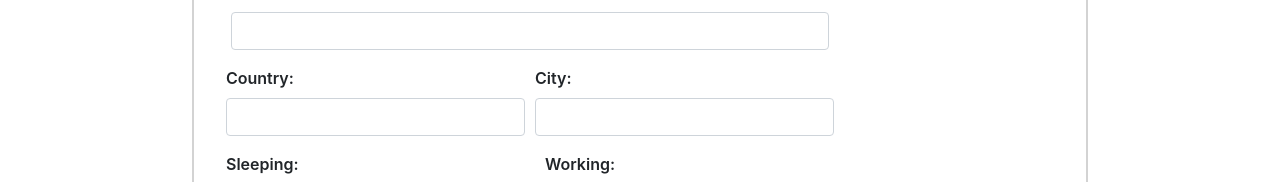
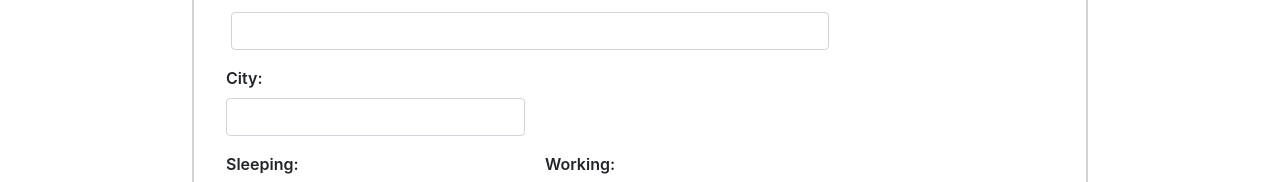
Before and after one commit to Andersclark/UpForBooty, a React (Create React App) app in the folder up-for-booty/: page /add in a window 1280 px wide. Shown: the part 478-660 px from the top of the page. Built offline with nearby package versions, Linux system fonts and the light colour scheme; a web font is replaced by a local one.

Commit message:
last couple translation bits

```diff
--- a/up-for-booty/src/components/add-booty.js
+++ b/up-for-booty/src/components/add-booty.js
@@ -192,17 +192,6 @@ export default class AddBooty extends Component {
           </Col>
 
           <Row form>
-            <Col>
-              <FormGroup>
-                <Label>Country: </Label>
-                <Input type="text" required name="country" className="form-control"
-                  value={this.state.country}
-                  onChange={(e) => {
-                    this.onChangeHandler(e)
-                  }}
-                />
-              </FormGroup>
-            </Col>
 
             <Col md={6}>
               <FormGroup>
@@ -218,13 +207,13 @@ export default class AddBooty extends Component {
           <Row>
             <Col md={6}>
               <FormGroup>
-                <Label>Sleeping: </Label>
+                <Label>{this.state.language === 'eng' ? 'Sleeping:' : 'Sover:'}</Label>
                 <TimeDropdown timeDropdownCallback={this.sleepTimeDropdownCallback}  />
               </FormGroup>
             </Col>
              <Col md={6}>
               <FormGroup>
-              <Label>Working: </Label>
+              <Label>{this.state.language === 'eng' ? 'Working:' : 'Arbetar:'}</Label>
                 <TimeDropdown timeDropdownCallback={this.workTimeDropdownCallback}/>
               </FormGroup>
             </Col>
--- a/up-for-booty/src/components/time-dropdown.js
+++ b/up-for-booty/src/components/time-dropdown.js
@@ -1,5 +1,6 @@
 import React, { Component } from 'react';
 import { Dropdown, DropdownToggle, DropdownMenu, DropdownItem } from 'reactstrap';
+import store from '../store';
 
 export default class TimezoneDropdown extends Component {
     constructor(props) {
@@ -10,14 +11,25 @@ export default class TimezoneDropdown extends Component {
             isOpen1: false,
             isOpen2: false,
             start: 'Start',
-            end: 'End'
+            end: 'End',
+            language: store.getLanguage()
         };
 
         this.toggle1 = this.toggle1.bind(this);
         this.toggle2 = this.toggle2.bind(this);
     }
 
-
+    componentDidMount() {
+        this._isMounted = true;
+        //the method to react on store changes
+        this.languageChange = (lang) => this.setState({ language: lang });
+        //subscribe to store
+        store.subscribeToChanges(this.languageChange)
+      }
+      componentWillUnmount() {
+        this._isMounted = false;
+        store.unsubscribeToChanges(this.languageChange);
+      }
 
     onChange = (event) => {
         let newRange = [];
@@ -83,12 +95,12 @@ export default class TimezoneDropdown extends Component {
         return (
             <div>
                 <Dropdown isOpen={this.state.isOpen1} toggle={this.toggle1}>
-                    <DropdownToggle caret>{this.state.start}</DropdownToggle>
+                    <DropdownToggle caret>{this.state.start === 'Start' ? this.state.language === 'eng' ? 'Start' : 'Börjar' : this.state.start}</DropdownToggle>
                     <DropdownMenu>{this.startTimeList()}</DropdownMenu>
                 </Dropdown>
 
                 <Dropdown isOpen={this.state.isOpen2} toggle={this.toggle2}>
-                    <DropdownToggle caret>{this.state.end}</DropdownToggle>
+                    <DropdownToggle caret>{this.state.end === 'End' ? this.state.language === 'eng' ? 'End' : 'Slutar' : this.state.end}</DropdownToggle>
                     <DropdownMenu>{this.endTimeList()}</DropdownMenu>
                 </Dropdown>
             </div>
```
